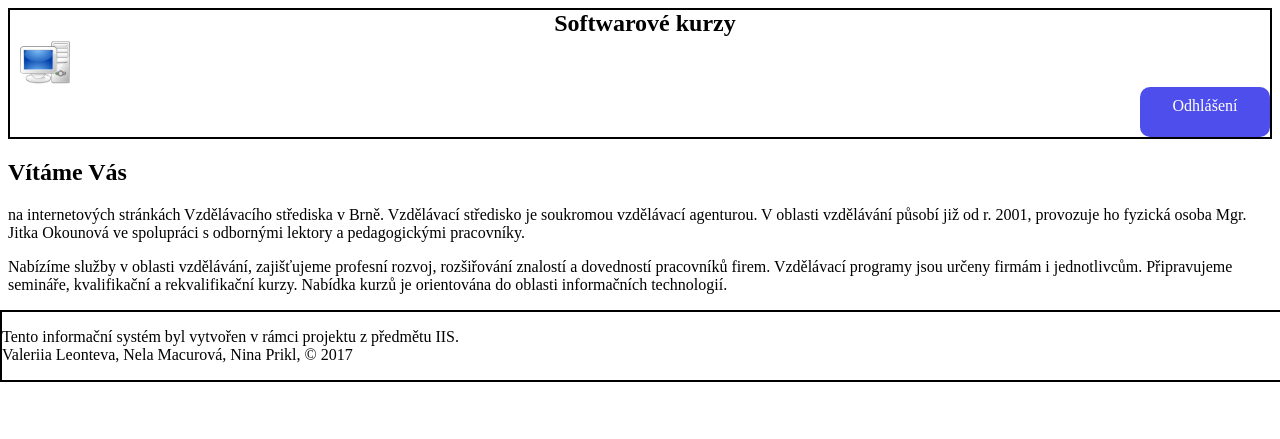
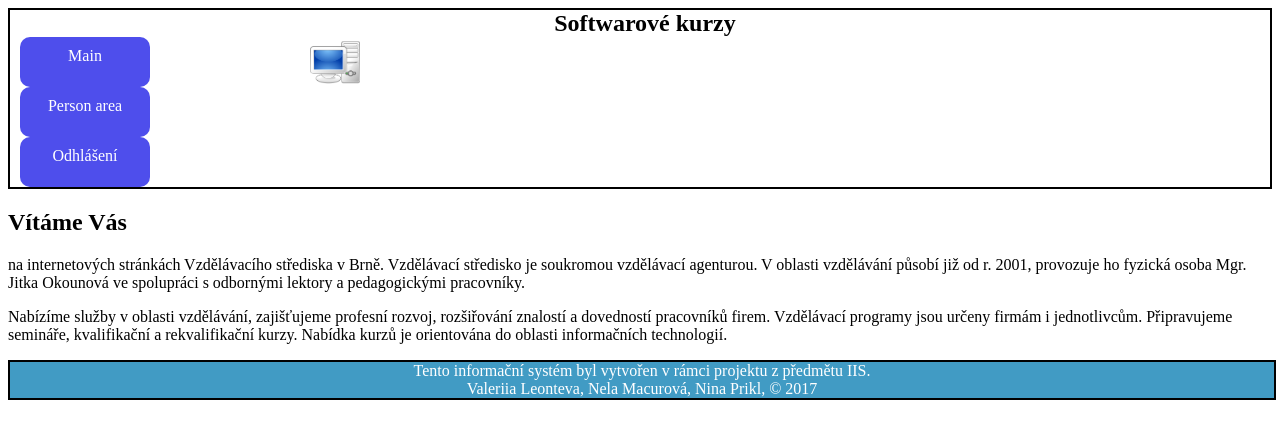
Before and after one commit to SKdiash/IIS, a PHP site: page /index.php in a window 1280 px wide. Shown: the top 439 px of the page. Run offline with PHP 8.4, Linux system fonts and the light colour scheme; the visitor is signed in with stand-in values (Sample User, id 1); some libraries are stand-ins or nearby versions.

Commit message:
odhlasoveni -> hlavni stranka a style.css v hlavni adresari

```diff
--- a/logout.php
+++ b/logout.php
@@ -12,5 +12,5 @@
 
     // Vratime se na tu stranky, se ktere uzivatel zmacknoul "Exit"
     header("HTTP/1.1 301 Moved Permanently");
-    header("Location: ".$_SERVER["HTTP_REFERER"]);
+    header("Location: index.php");
 ?>
--- a/person_area.php
+++ b/person_area.php
@@ -1,8 +1,8 @@
 
 <?php
 /* TODO */
-/* TODO ROZLISOVANI MEZI ADMINEM< UZIVATELEM A FIRMOU */
-/* PRIDANI PRO KAZDOU SKUPINU UZIVATELU PECIALNI TLACITKA */
+/* ABY PO ODHLASOVANI UZIVATELU "PRESTEHOVAL" DO HLAVNI STRANKY  */
+
 ?>
 
 <?php
--- a/styles.css
+++ b/styles.css
@@ -1,4 +1,3 @@
-
 .clear{
     clear: both;
 }
@@ -22,14 +21,13 @@
 #header{
     padding-left: 10px;
 }
-
+    /*
 #footer{
     position: absolute;
-    /*bottom: 0;*/
+    bottom: 0;
     right: 0;
-    left: 0;
     width: 100%;
-}
+}         */
 
 #header h2, #footer h2{
     text-align: center;
@@ -38,12 +36,13 @@
 
 #auth_block{
     width: 290px;
-    float: right;
+    float: left;
 }
 
 #auth_block a{
-    display: inline;
-    float: right;    /*         */
+
+    display: table;
+   // float: left;    /*         */
     padding: 10px;
     border-radius: 10px;
     color: #fff;  /**/
@@ -69,12 +68,12 @@
     text-align: center;
 }
 
-#link_auth a, #link_logout a{
+#link_auth a, #link_logout a, #person_area a, #main a{
     background: #4e4eec;
     text-align: center;
 }
 
-/* Блок с формой регистрации */
+
 #form_register, #form_auth{
     width: 300px;
     margin: 0 auto;
@@ -84,3 +83,18 @@
 #authorized h2{
     text-align: center;
 }
+
+
+/* FOOTER */
+#footer {
+    text-align: center;
+    background: #419bc4;
+    position: relative;
+    left: 0; bottom: 0;
+    width: 100%;
+}
+
+#footer p {
+    margin: 0;
+    color: #fff;
+}
```
